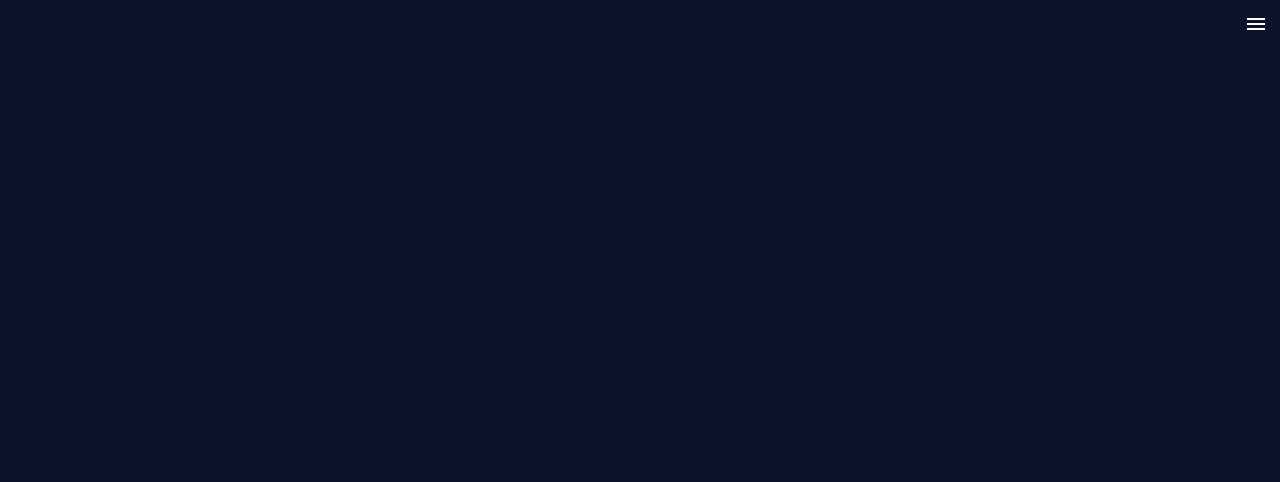
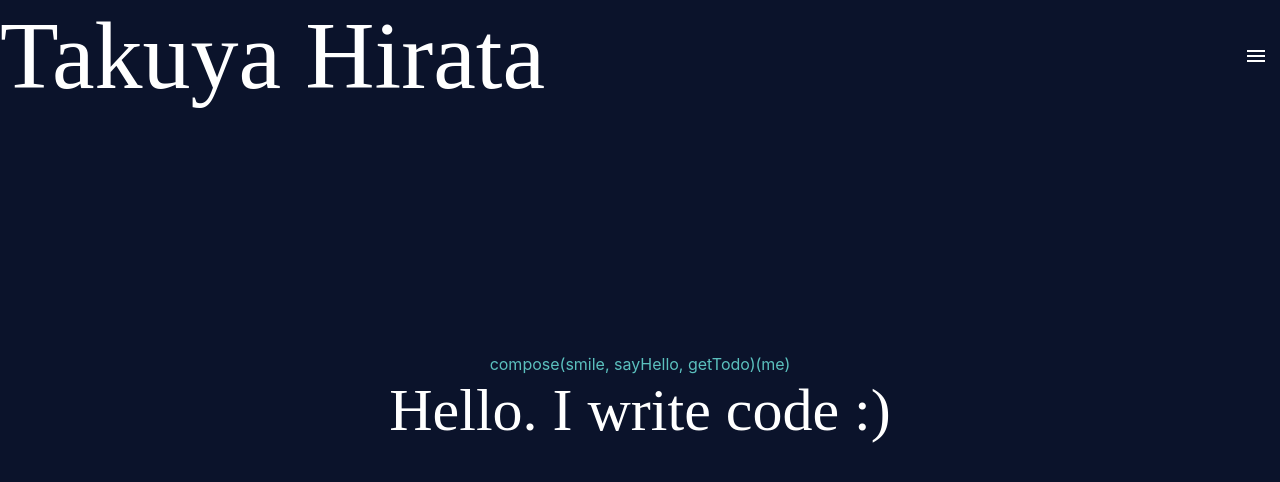
Before and after one commit to takuyahirata23/portfolio-v3, a Next.js app: page / in a window 1280 px wide. Shown: the top 482 px of the page. Built offline with nearby package versions, Linux system fonts and the light colour scheme.

Commit message:
feat(wip): Header and banner

```diff
--- a/src/components/App/App.js
+++ b/src/components/App/App.js
@@ -1,11 +1,9 @@
-import { Box, makeStyles } from '@material-ui/core'
-import { Header } from '..'
+import { Box, Typography, makeStyles } from '@material-ui/core'
+import { Layout } from '..'
 
 const useStyles = makeStyles(({ palette }) => ({
-  root: {
-    backgroundColor: palette.background.default,
+  wrapper: {
     minHeight: '100vh',
-    color: palette.text.primary,
   },
 }))
 
@@ -13,8 +11,19 @@ export default function App() {
   const cls = useStyles()
 
   return (
-    <Box className={cls.root}>
-      <Header />
-    </Box>
+    <Layout>
+      <Box
+        display="flex"
+        justifyContent="center"
+        flexDirection="column"
+        alignItems="center"
+        className={cls.wrapper}
+      >
+        <Typography variant="p" color="primary">
+          compose(smile, sayHello, getTodo)(me)
+        </Typography>
+        <Typography variant="h2">Hello. I write code :)</Typography>
+      </Box>
+    </Layout>
   )
 }
--- a/src/components/Header/Header.js
+++ b/src/components/Header/Header.js
@@ -3,6 +3,7 @@ import { useState } from 'react'
 import { Box, Drawer, IconButton, Typography } from '@material-ui/core'
 import { Menu, Close } from '@material-ui/icons'
 import { ROUTES } from '../../utils/constants'
+import useStyles from './useStyles'
 
 const NavLink = ({ LABEL, URL }) => (
   <li key={LABEL}>
@@ -17,9 +18,16 @@ const links = Object.values(ROUTES)
 export default function Header() {
   const [isOpen, setIsOpen] = useState(false)
   const toggle = () => setIsOpen(cur => !cur)
+  const cls = useStyles()
 
   return (
-    <Box component="header" display="flex" justifyContent="flex-end">
+    <Box
+      component="header"
+      display="flex"
+      justifyContent="space-between"
+      className={cls.header}
+    >
+      <Typography variant="h1">Takuya Hirata</Typography>
       <IconButton onClick={toggle}>
         <Menu />
       </IconButton>
--- /dev/null
+++ b/src/components/Header/useStyles.js
@@ -0,0 +1,10 @@
+import { makeStyles } from '@material-ui/core'
+
+export default makeStyles(() => ({
+  header: {
+    position: 'fixed',
+    top: 0,
+    left: 0,
+    right: 0,
+  },
+}))
--- /dev/null
+++ b/src/components/Layout/Layout.js
@@ -0,0 +1,20 @@
+import { Box } from '@material-ui/core'
+import PropTypes from 'prop-types'
+import Header from '../Header'
+import useStyles from './useStyles'
+
+const Layout = ({ children }) => {
+  const cls = useStyles()
+  return (
+    <Box className={cls.root}>
+      <Header />
+      <Box>{children}</Box>
+    </Box>
+  )
+}
+
+Layout.propTypes = {
+  children: PropTypes.node.isRequired,
+}
+
+export default Layout
--- /dev/null
+++ b/src/components/Layout/index.js
@@ -0,0 +1 @@
+export { default } from './Layout'
--- /dev/null
+++ b/src/components/Layout/useStyles.js
@@ -0,0 +1,8 @@
+import { makeStyles } from '@material-ui/core'
+
+export default makeStyles(({ palette }) => ({
+  root: {
+    backgroundColor: palette.background.default,
+    color: palette.text.primary,
+  },
+}))
--- a/src/components/index.js
+++ b/src/components/index.js
@@ -1,2 +1,3 @@
 export { default as App } from './App'
 export { default as Header } from './Header'
+export { default as Layout } from './Layout'
```
